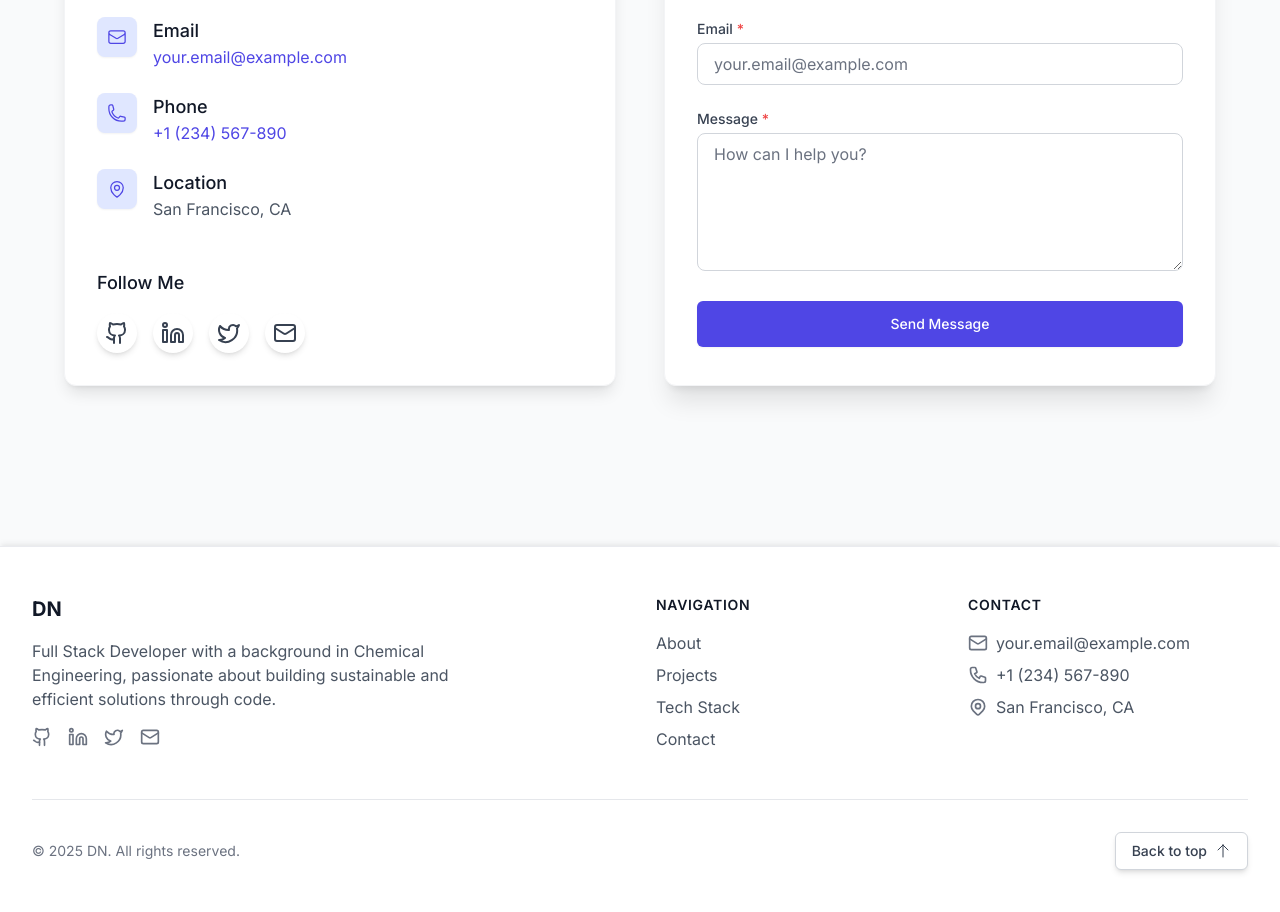
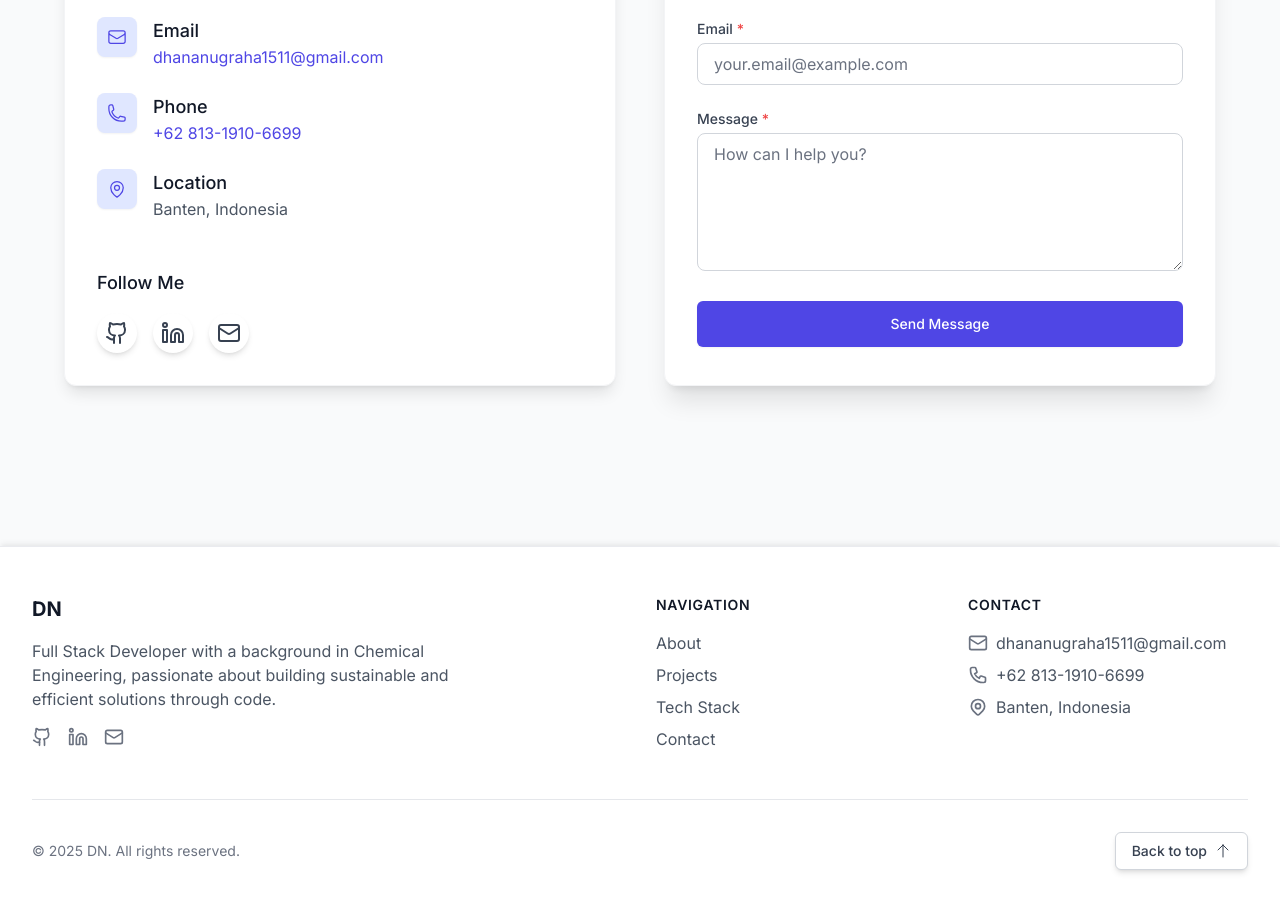
Before and after one commit to DhanaNugraha/Portofolio, a Next.js app: page / in a window 1280 px wide. Shown: the part 5820-6732 px from the top of the page. Built offline with nearby package versions, Linux system fonts and the light colour scheme.

Commit message:
chore: update social media links and contact information
- Update GitHub and LinkedIn profile links in Contact and Footer components
- Replace placeholder email with dhananugraha1511@gmail.com
- Remove Twitter integration
- Update contact information in the footer

```diff
--- a/components/Contact.tsx
+++ b/components/Contact.tsx
@@ -3,7 +3,7 @@
 import { useState } from 'react';
 import { motion } from 'framer-motion';
 import { EnvelopeIcon, MapPinIcon, PhoneIcon } from '@heroicons/react/24/outline';
-import { LinkedinIcon, GithubIcon, TwitterIcon, MailIcon } from 'lucide-react';
+import { LinkedinIcon, GithubIcon, MailIcon } from 'lucide-react';
 
 type FormData = {
   name: string;
@@ -14,22 +14,17 @@ type FormData = {
 const socialLinks = [
   {
     name: 'GitHub',
-    url: 'https://github.com/yourusername',
+    url: 'https://github.com/DhanaNugraha',
     icon: <GithubIcon className="h-6 w-6" />,
   },
   {
     name: 'LinkedIn',
-    url: 'https://linkedin.com/in/yourusername',
+    url: 'https://www.linkedin.com/in/waradhana/',
     icon: <LinkedinIcon className="h-6 w-6" />,
   },
-  {
-    name: 'Twitter',
-    url: 'https://twitter.com/yourusername',
-    icon: <TwitterIcon className="h-6 w-6" />,
-  },
-  {
+{
     name: 'Email',
-    url: 'mailto:your.email@example.com',
+    url: 'mailto:dhananugraha1511@gmail.com',
     icon: <MailIcon className="h-6 w-6" />,
   },
 ];
@@ -132,7 +127,7 @@ export default function Contact() {
                       href="mailto:your.email@example.com"
                       className="text-indigo-600 dark:text-indigo-400 hover:underline"
                     >
-                      your.email@example.com
+                      dhananugraha1511@gmail.com
                     </a>
                   </div>
                 </div>
@@ -144,10 +139,10 @@ export default function Contact() {
                   <div className="ml-4">
                     <h4 className="text-lg font-medium text-gray-900 dark:text-white">Phone</h4>
                     <a
-                      href="tel:+1234567890"
+                      href="tel:+6281319106699"
                       className="text-indigo-600 dark:text-indigo-400 hover:underline"
                     >
-                      +1 (234) 567-890
+                      +62 813-1910-6699
                     </a>
                   </div>
                 </div>
@@ -159,7 +154,7 @@ export default function Contact() {
                   <div className="ml-4">
                     <h4 className="text-lg font-medium text-gray-900 dark:text-white">Location</h4>
                     <p className="text-gray-600 dark:text-gray-300">
-                      San Francisco, CA
+                      Banten, Indonesia
                     </p>
                   </div>
                 </div>
--- a/components/Footer.tsx
+++ b/components/Footer.tsx
@@ -1,27 +1,22 @@
 'use client';
 
 import { ArrowUpIcon } from '@heroicons/react/24/outline';
-import { LinkedinIcon, GithubIcon, TwitterIcon, MailIcon } from 'lucide-react';
+import { LinkedinIcon, GithubIcon, MailIcon } from 'lucide-react';
 
 const socialLinks = [
   {
     name: 'GitHub',
-    url: 'https://github.com/yourusername',
+    url: 'https://github.com/DhanaNugraha',
     icon: <GithubIcon className="h-5 w-5" />,
   },
   {
     name: 'LinkedIn',
-    url: 'https://linkedin.com/in/yourusername',
+    url: 'https://www.linkedin.com/in/waradhana/',
     icon: <LinkedinIcon className="h-5 w-5" />,
   },
   {
-    name: 'Twitter',
-    url: 'https://twitter.com/yourusername',
-    icon: <TwitterIcon className="h-5 w-5" />,
-  },
-  {
     name: 'Email',
-    url: 'mailto:your.email@example.com',
+    url: 'mailto:dhananugraha1511@gmail.com',
     icon: <MailIcon className="h-5 w-5" />,
   },
 ];
@@ -108,10 +103,10 @@ export default function Footer() {
               <li className="flex items-start">
                 <MailIcon className="h-5 w-5 text-gray-500 mr-2 mt-0.5 flex-shrink-0" />
                 <a
-                  href="mailto:your.email@example.com"
+                  href="mailto:dhananugraha1511@gmail.com"
                   className="text-gray-600 hover:text-indigo-600 dark:text-gray-300 dark:hover:text-indigo-400 transition-colors"
                 >
-                  your.email@example.com
+                  dhananugraha1511@gmail.com
                 </a>
               </li>
               <li className="flex items-start">
@@ -129,10 +124,10 @@ export default function Footer() {
                   />
                 </svg>
                 <a
-                  href="tel:+1234567890"
+                  href="tel:+6281319106699"
                   className="text-gray-600 hover:text-indigo-600 dark:text-gray-300 dark:hover:text-indigo-400 transition-colors"
                 >
-                  +1 (234) 567-890
+                  +62 813-1910-6699
                 </a>
               </li>
               <li className="flex items-start">
@@ -156,7 +151,7 @@ export default function Footer() {
                   />
                 </svg>
                 <span className="text-gray-600 dark:text-gray-300">
-                  San Francisco, CA
+                  Banten, Indonesia
                 </span>
               </li>
             </ul>
```
